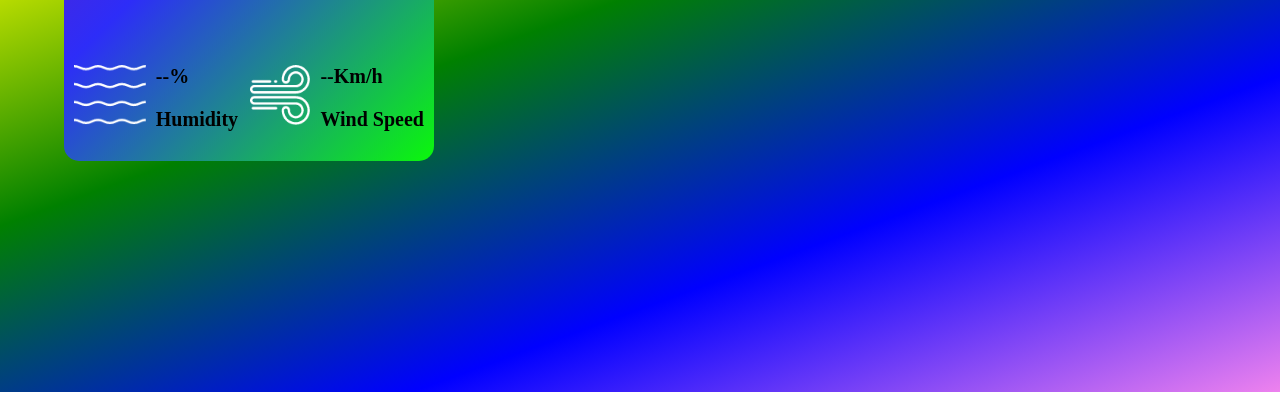
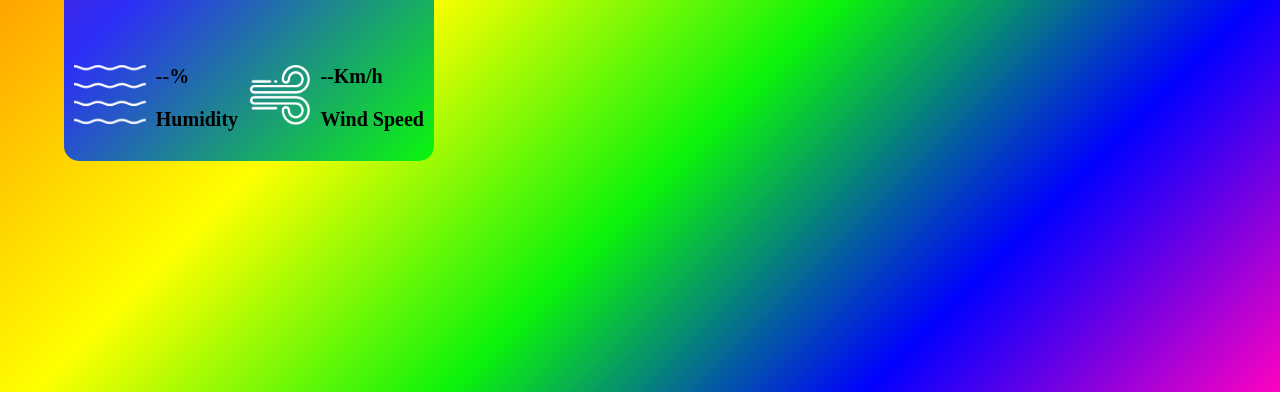
Before and after one commit to Dharmendra4455/Weather_details, a plain HTML site: page index.html in a window 1280 px wide. Shown: the part 406-800 px from the top of the page. Drawn offline with Linux system fonts and the light colour scheme.

Commit message:
Update weather.css

```diff
--- a/weather.css
+++ b/weather.css
@@ -3,7 +3,7 @@
         height:98.5vh;
         margin:0px;
         padding: 0px;
-        background-image: linear-gradient(160deg,orange,yellow,green,blue,violet);
+        background-image: linear-gradient(135deg,rgba(243, 10, 10, 0.938),rgb(255, 166, 0),yellow,rgb(11, 243, 11),blue,rgb(255, 2, 192));
         background-size: cover;
         background-repeat: no-repeat;
     }
```
